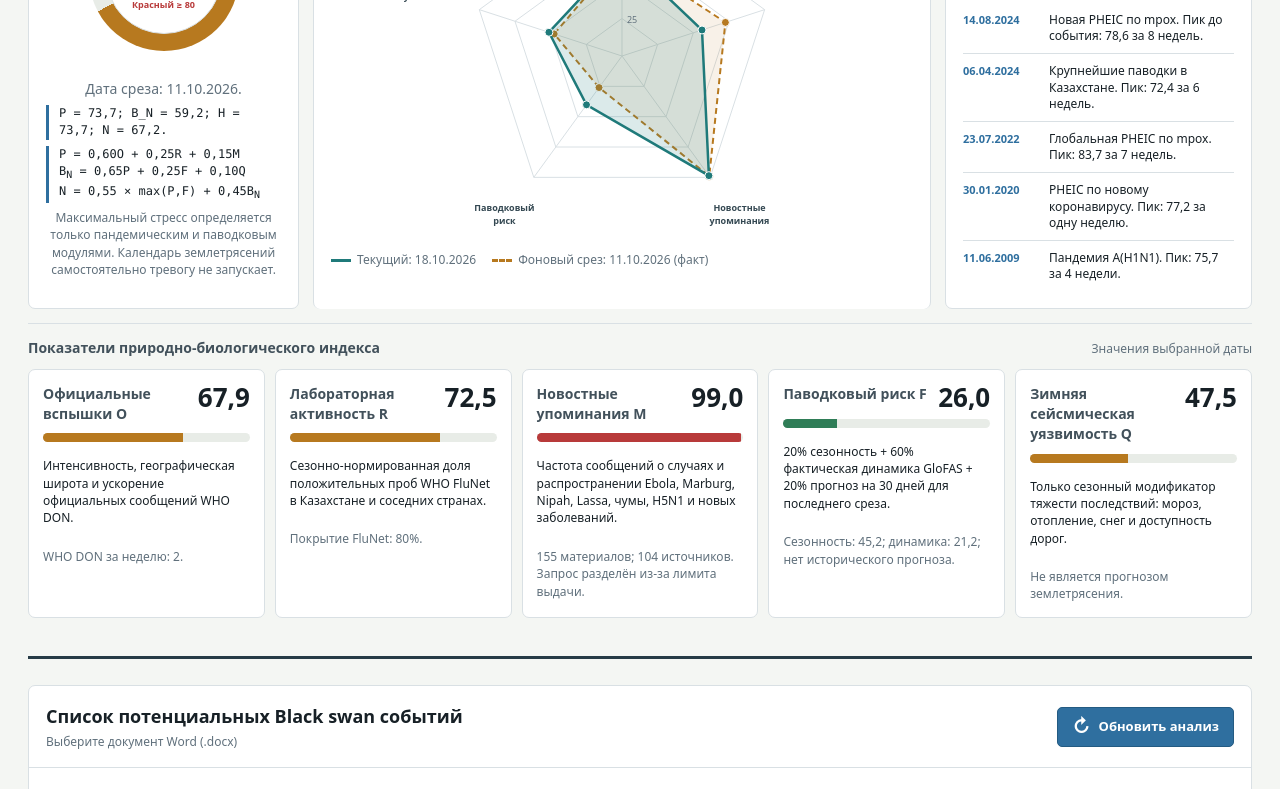
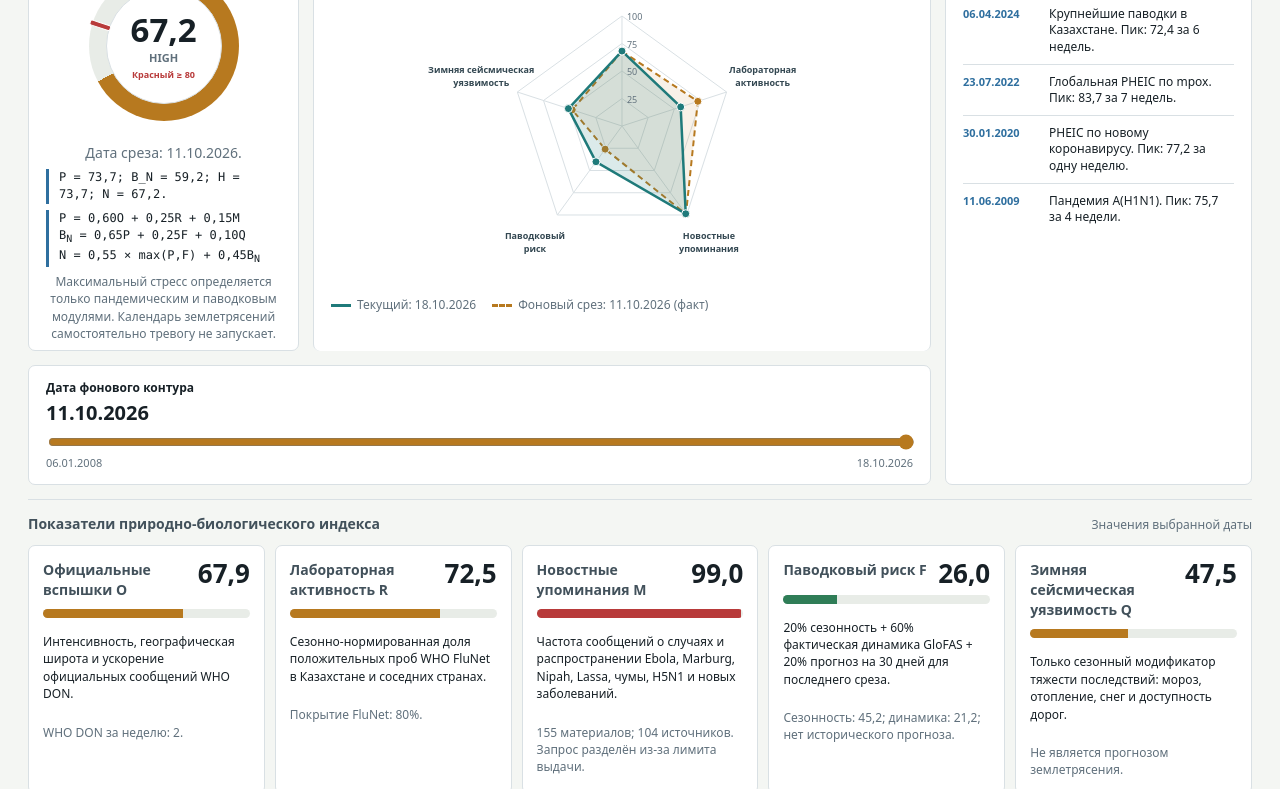
Before and after one commit to atalkibe-ui/black-swan-risk-dashboard, a plain HTML site: page dashboard/black-swan-dashboard.html in a window 1280 px wide. Shown: the part 2011-2800 px from the top of the page. Drawn offline with Linux system fonts and the light colour scheme; no server answers.

Commit message:
Move index sliders below radar panels

```diff
--- a/dashboard/black-swan-dashboard.html
+++ b/dashboard/black-swan-dashboard.html
@@ -99,19 +99,20 @@
     .note { margin-top:12px; padding:11px 12px; border-left:4px solid var(--amber); background:#fff8e8; font-size:12px; }
     .index-section { padding-bottom:30px; }
     .index-section + .index-section { margin-top:8px; padding-top:26px; border-top:3px solid #263b46; }
-    .index-layout { display:grid; grid-template-columns:minmax(250px,.68fr) minmax(470px,1.55fr) minmax(290px,.77fr); gap:14px; align-items:stretch; }
-    .index-summary { min-height:500px; display:flex; flex-direction:column; align-items:center; justify-content:center; text-align:center; }
-    .index-summary > h2 { margin:0 0 22px; color:var(--ink); }
+    .index-layout { display:grid; grid-template-columns:minmax(250px,.68fr) minmax(470px,1.55fr) minmax(290px,.77fr); grid-template-rows:450px auto; gap:14px; align-items:stretch; }
+    .index-summary { grid-column:1; grid-row:1; min-height:0; display:flex; flex-direction:column; align-items:center; justify-content:center; text-align:center; }
+    .index-summary > h2 { margin:0 0 16px; color:var(--ink); }
     .index-summary .gauge { flex:0 0 auto; }
-    .index-summary-copy { margin-top:22px; width:100%; }
+    .index-summary-copy { margin-top:16px; width:100%; }
     .index-summary-copy .formula-line { text-align:left; }
-    .index-radar-panel { min-height:500px; display:flex; flex-direction:column; }
+    .index-radar-panel { grid-column:2; grid-row:1; min-height:0; display:flex; flex-direction:column; }
     .index-radar-panel figure { display:flex; flex:1; flex-direction:column; justify-content:center; }
-    .index-radar-panel #radar,.index-radar-panel #natural-radar { height:390px; }
-    .index-radar-panel #deescalation-radar { height:430px; }
-    .index-sidebar { min-width:0; display:grid; grid-template-rows:auto 1fr; gap:14px; }
-    .slider-panel output { margin-bottom:10px; }
-    .events-panel { min-height:0; }
+    .index-radar-panel #radar,.index-radar-panel #natural-radar { height:340px; }
+    .index-radar-panel #deescalation-radar { height:350px; }
+    .index-sidebar { display:contents; }
+    .index-sidebar > .slider-panel { grid-column:1/3; grid-row:2; min-height:104px; padding:13px 17px; border:1px solid var(--line); }
+    .slider-panel output { margin:2px 0 5px; font-size:20px; }
+    .events-panel { grid-column:3; grid-row:1/3; min-height:0; }
     .events-panel h3 { margin-bottom:7px; color:var(--ink); }
     .event-list { list-style:none; padding:0; margin:0; }
     .event-list li { display:grid; grid-template-columns:76px minmax(0,1fr); gap:10px; padding:9px 0; border-bottom:1px solid var(--line); }
@@ -145,8 +146,8 @@
     .ai-meta { display:flex; flex-wrap:wrap; gap:8px 18px; padding:11px 17px; border-top:1px solid var(--line); color:var(--muted); font-size:11px; }
     @keyframes ai-spin { to { transform:rotate(360deg); } }
     @media(max-width:1050px) { .overview,.radar-layout,.method,.event-overview,.event-formulas,.natural-overview { grid-template-columns:1fr; } .scores,.natural-modules { grid-template-columns:repeat(2,minmax(0,1fr)); } .controls { padding-left:0; border-left:0; } }
-    @media(max-width:1120px) { .index-layout { grid-template-columns:260px minmax(0,1fr); } .index-sidebar { grid-column:1/-1; grid-template-columns:minmax(0,.8fr) minmax(0,1.2fr); grid-template-rows:auto; } .indicator-grid.five { grid-template-columns:repeat(3,minmax(0,1fr)); } }
-    @media(max-width:760px) { .index-layout { grid-template-columns:minmax(0,1fr); } .index-sidebar { grid-column:auto; grid-template-columns:minmax(0,1fr); } .index-summary { min-height:0; } .index-radar-panel { min-height:0; } .indicator-grid.five,.indicator-grid.eight { grid-template-columns:repeat(2,minmax(0,1fr)); } }
+    @media(max-width:1120px) { .index-layout { grid-template-columns:260px minmax(0,1fr); grid-template-rows:465px auto auto; } .index-sidebar > .slider-panel { grid-column:1/3; grid-row:2; } .events-panel { grid-column:1/3; grid-row:3; } .indicator-grid.five { grid-template-columns:repeat(3,minmax(0,1fr)); } }
+    @media(max-width:760px) { .index-layout { grid-template-columns:minmax(0,1fr); grid-template-rows:auto auto auto auto; } .index-summary { grid-column:1; grid-row:1; min-height:0; } .index-radar-panel { grid-column:1; grid-row:2; min-height:0; } .index-sidebar > .slider-panel { grid-column:1; grid-row:3; } .events-panel { grid-column:1; grid-row:4; } .indicator-grid.five,.indicator-grid.eight { grid-template-columns:repeat(2,minmax(0,1fr)); } }
     @media(max-width:620px) { header,main { padding-left:15px; padding-right:15px; } h1 { font-size:21px; } .composite,.event-composite { grid-template-columns:1fr; } .scores,.natural-modules { grid-template-columns:1fr; } .index-radar-panel #radar,.index-radar-panel #deescalation-radar,.index-radar-panel #natural-radar { height:350px; } .radar-layout { grid-template-columns:minmax(0,1fr); } .table-wrap { overflow-x:auto; } .observations { min-width:650px; } .natural-overview .observations { min-width:0; table-layout:fixed; } .natural-overview .observations td:first-child { width:40%; overflow-wrap:anywhere; } .event-heading { display:block; } .subindices { grid-template-columns:1fr; } .subindex + .subindex { border-left:0; border-top:1px solid var(--line); } .indicator-grid.five,.indicator-grid.eight { grid-template-columns:minmax(0,1fr); } .event-list li { grid-template-columns:68px minmax(0,1fr); } .ai-toolbar { align-items:stretch; flex-direction:column; } .ai-refresh { width:100%; } .ai-answer { min-height:180px; padding:17px; } }
   </style>
 </head>
@@ -319,13 +320,13 @@
       };
       function render(){
         const selected=snapshots[Number(slider.value)],source=selected.source==='factual'?'факт':'факт; N = 50';updateSummary(selected);
-        const width=svg.getBoundingClientRect().width||650,height=svg.getBoundingClientRect().height||440,cx=width/2,cy=height/2,radius=Math.min(155,Math.max(75,(width-180)/2)); svg.setAttribute('viewBox',`0 0 ${width} ${height}`);
+        const width=svg.getBoundingClientRect().width||650,height=svg.getBoundingClientRect().height||440,cx=width/2,cy=height/2,radius=Math.min(155,Math.max(75,Math.min((width-180)/2,(height-120)/2))); svg.setAttribute('viewBox',`0 0 ${width} ${height}`);
         const point=(i,r)=>{const a=-Math.PI/2+i*2*Math.PI/axes.length;return{x:cx+Math.cos(a)*r,y:cy+Math.sin(a)*r};};
         const poly=values=>values.map((v,i)=>{const p=point(i,radius*v/100);return`${p.x},${p.y}`;}).join(' ');
         const grid=document.getElementById('grid');grid.replaceChildren();[25,50,75,100].forEach(l=>grid.append(make('polygon',{points:poly(axes.map(()=>l)),fill:'none',stroke:'#d9e0e4'})));axes.forEach((_,i)=>{const p=point(i,radius);grid.append(make('line',{x1:cx,y1:cy,x2:p.x,y2:p.y,stroke:'#d9e0e4'}));});
         const selectedShape=document.getElementById('selected-shape'),currentShape=document.getElementById('current-shape');selectedShape.replaceChildren(make('polygon',{points:poly(selected.values),fill:'#b7791f','fill-opacity':.13,stroke:'#b7791f','stroke-width':2,'stroke-dasharray':'6 4'}));currentShape.replaceChildren(make('polygon',{points:poly(current.values),fill:'#2f6f9f','fill-opacity':.17,stroke:'#2f6f9f','stroke-width':2.5}));
         [[selected,selectedShape,'#b7791f'],[current,currentShape,'#2f6f9f']].forEach(([s,g,color])=>s.values.forEach((v,i)=>{const p=point(i,radius*v/100),dot=make('circle',{cx:p.x,cy:p.y,r:4,fill:color,stroke:'#fff'});dot.append(make('title',{},`${axes[i][0]}: ${v}`));g.append(dot);}));
-        const labels=document.getElementById('labels');labels.replaceChildren();[25,50,75,100].forEach(l=>labels.append(make('text',{x:cx+6,y:cy-radius*l/100+4,fill:'#60707c','font-size':10},l)));axes.forEach((a,i)=>{const p=point(i,radius+43),t=make('text',{x:p.x,y:p.y-7,'text-anchor':'middle','font-size':12,fill:'#344852'});a[1].forEach((line,j)=>t.append(make('tspan',{x:p.x,dy:j?15:0},line)));labels.append(t);});
+        const labels=document.getElementById('labels');labels.replaceChildren();[25,50,75,100].forEach(l=>labels.append(make('text',{x:cx+6,y:cy-radius*l/100+4,fill:'#60707c','font-size':10},l)));axes.forEach((a,i)=>{const p=point(i,radius+38),t=make('text',{x:p.x,y:p.y-7,'text-anchor':'middle','font-size':12,fill:'#344852'});a[1].forEach((line,j)=>t.append(make('tspan',{x:p.x,dy:j?15:0},line)));labels.append(t);});
         document.getElementById('period-output').textContent=fmt(selected.date);document.getElementById('selected-legend').textContent=`Фоновый срез: ${fmt(selected.date)} (${source})`;slider.setAttribute('aria-valuetext',`${long.format(date(selected.date))}, ${source}`);
         document.getElementById('radar-desc').textContent=`Текущий срез ${fmt(current.date)} и выбранный срез ${fmt(selected.date)}. Экономический индекс выбранной даты ${selected.composite.toFixed(1)}.`;
       }
@@ -436,7 +437,7 @@
       };
       function render(){
         const selected=snapshots[Number(slider.value)],selectedResult=calculate(selected.values),currentResult=calculate(current.values);updateSummary(selected);
-        const width=svg.getBoundingClientRect().width||650,height=svg.getBoundingClientRect().height||430,cx=width/2,cy=height/2,radius=Math.min(150,Math.max(72,(width-190)/2));svg.setAttribute('viewBox',`0 0 ${width} ${height}`);
+        const width=svg.getBoundingClientRect().width||650,height=svg.getBoundingClientRect().height||430,cx=width/2,cy=height/2,radius=Math.min(150,Math.max(72,Math.min((width-190)/2,(height-120)/2)));svg.setAttribute('viewBox',`0 0 ${width} ${height}`);
         const point=(index,distance)=>{const angle=-Math.PI/2+index*2*Math.PI/axes.length;return{x:cx+Math.cos(angle)*distance,y:cy+Math.sin(angle)*distance};};
         const polygon=values=>values.map((value,index)=>{const p=point(index,radius*value/100);return`${p.x},${p.y}`;}).join(' ');
         const grid=document.getElementById('natural-grid');grid.replaceChildren();
@@ -448,7 +449,7 @@
         [[selected,selectedShape,'#b7791f'],[current,currentShape,'#1f7a7a']].forEach(([snapshot,group,color])=>snapshot.values.forEach((value,index)=>{const p=point(index,radius*value/100),dot=make('circle',{cx:p.x,cy:p.y,r:4,fill:color,stroke:'#fff'});dot.append(make('title',{},`${axes[index].name}: ${value}`));group.append(dot);}));
         const labels=document.getElementById('natural-labels');labels.replaceChildren();
         [25,50,75,100].forEach(level=>labels.append(make('text',{x:cx+5,y:cy-radius*level/100+4,fill:'#60707c','font-size':9},level)));
-        const labelDistance=radius+(width<600?50:62),fontSize=width<600?9:11;
+        const labelDistance=radius+(width<600?38:40),fontSize=width<600?9:11;
         axes.forEach((axis,index)=>{const p=point(index,labelDistance),text=make('text',{x:p.x,y:p.y-(axis.lines.length-1)*7,'text-anchor':'middle','font-size':fontSize,fill:'#344852','font-weight':600});axis.lines.forEach((line,lineIndex)=>text.append(make('tspan',{x:p.x,dy:lineIndex?13:0},line)));labels.append(text);});
         document.getElementById('natural-period-output').textContent=fmt(selected.date);
         document.getElementById('natural-selected-legend').textContent=`Фоновый срез: ${fmt(selected.date)} (факт)`;
```
Also changed, not shown: index.html (+17 -16 lines).
